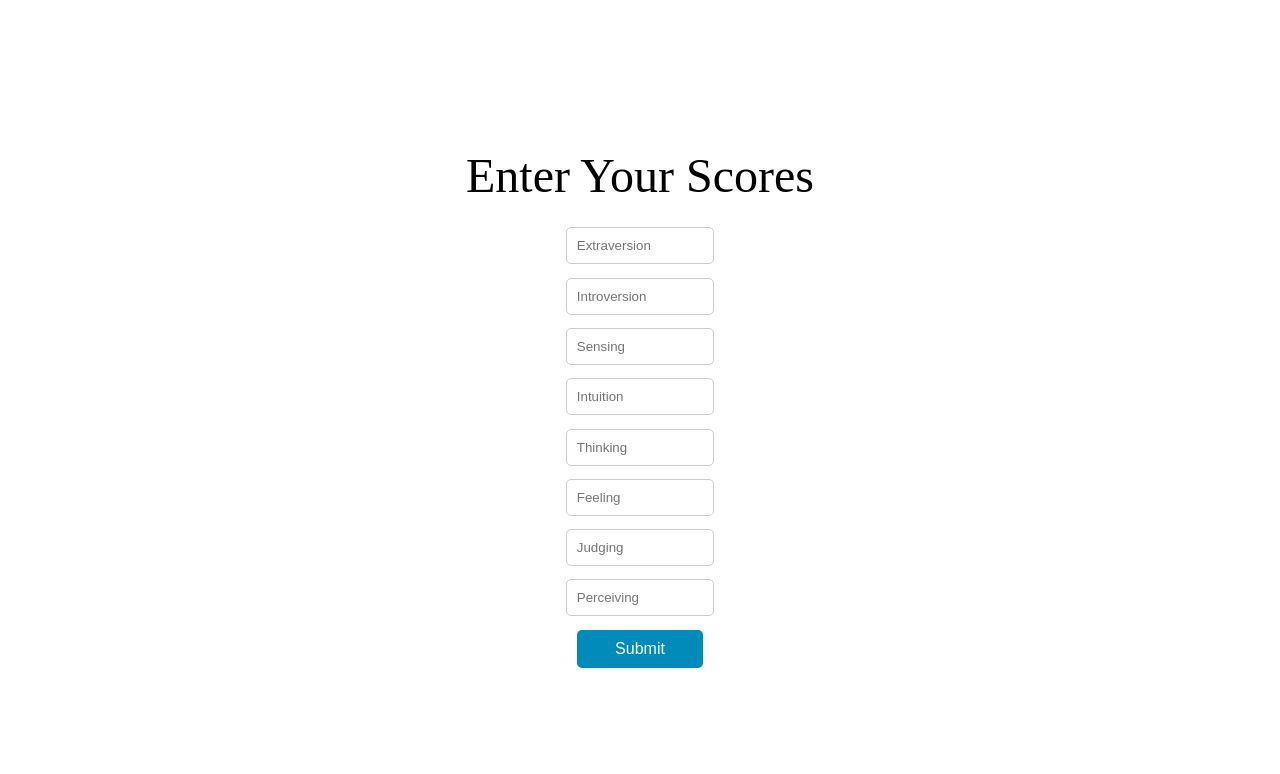
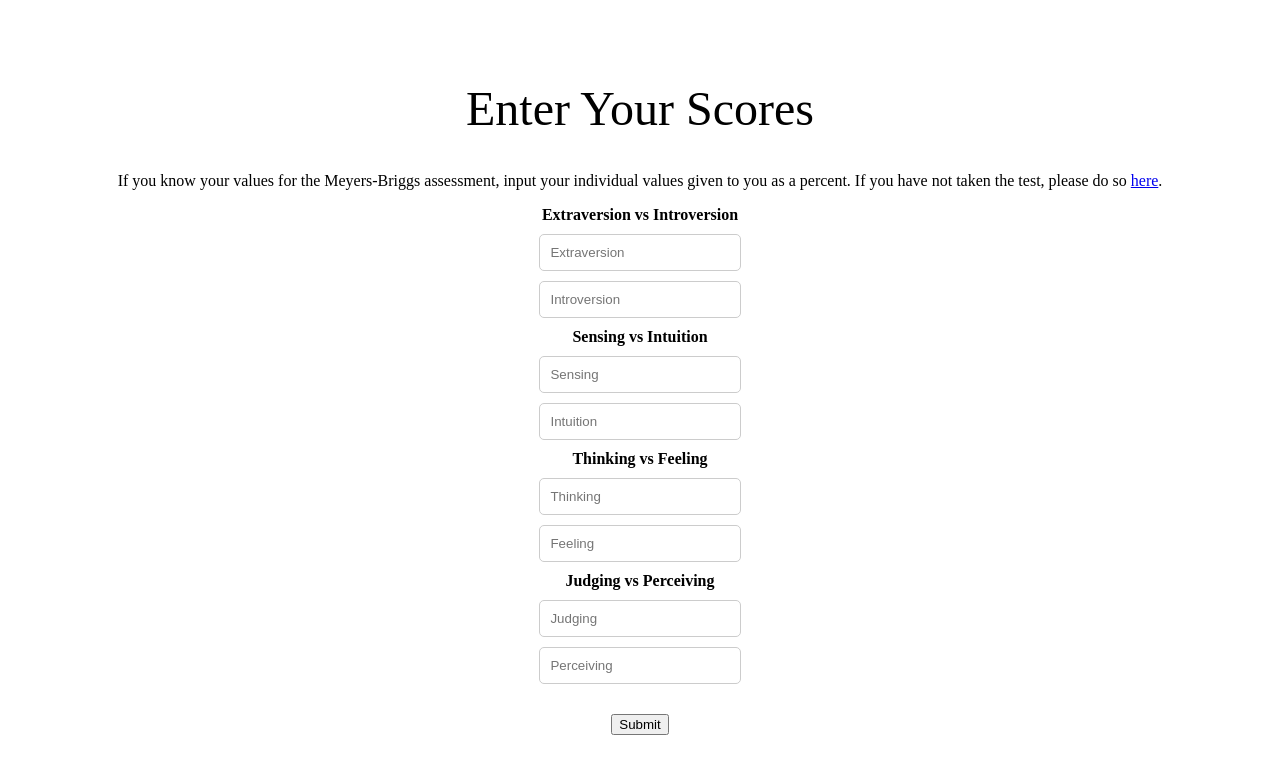
Before and after one commit to Chet-Maker/amasetia_ui, a React (Create React App) app: page /userprofile in a window 1280 px wide. Shown: the top 774 px of the page. Built offline with nearby package versions, Linux system fonts and the light colour scheme.

Commit message:
now displays the trait pairs in sections

```diff
--- a/public/index.html
+++ b/public/index.html
@@ -3,7 +3,7 @@
 <head>
     <meta charset="UTF-8">
     <meta name="viewport" content="width=device-width, initial-scale=1, shrink-to-fit=no">
-    <title>Amasetia</title>
+    <title>Insight Companion</title>
 </head>
 <body>
     <div id="root"></div>
--- a/src/components/Component.css
+++ b/src/components/Component.css
@@ -36,6 +36,11 @@
     cursor: pointer;
 }
 
+.login-button:disabled {
+    background-color: lightgray;
+    cursor: not-allowed;
+  }
+
 .login-button:hover {
     background-color: #005f5f;
 }
@@ -53,3 +58,56 @@
     height: 100vh;
     background-color: white;
 }
+
+.profile-container {
+    display: flex; /* Use flexbox for centering */
+    flex-direction: column; /* Stack children vertically */
+    align-items: center; /* Center children horizontally */
+    justify-content: center; /* Center children vertically */
+    min-height: 100vh; /* Full height of the viewport */
+    padding: 20px;
+    box-sizing: border-box;
+}
+
+.title {
+    margin-bottom: 20px; /* Space below the title */
+}
+
+.traits-container {
+    width: 100%; /* Full width of the profile-container */
+    display: grid;
+    grid-template-columns: repeat(2, 1fr); /* Two columns for larger screens */
+    gap: 20px; /* Space between grid items */
+}
+
+.trait-pair {
+    display: flex; /* Use flexbox within each trait pair */
+    flex-direction: column; /* Stack children vertically */
+    align-items: center; /* Center children horizontally */
+}
+
+.input-field {
+    width: 90%; /* Make input fields take up most of the trait pair width */
+    margin-bottom: 10px; /* Space below each input field */
+}
+
+.submit-button {
+    margin-top: 20px; /* Space above the button */
+}
+
+.submit-button:disabled {
+    background-color: lightgray;
+    cursor: not-allowed;
+}
+
+.trait-heading {
+    margin-bottom: 10px;
+    font-weight: bold;
+}
+
+/* Responsive styles */
+@media (max-width: 768px) {
+    .traits-container {
+        grid-template-columns: 1fr; /* Stack the trait pairs on smaller screens */
+    }
+}
--- a/src/components/Login.js
+++ b/src/components/Login.js
@@ -28,8 +28,8 @@
 
     return (
         <div className="login-container">
-            <h1 className="title">Amasetia</h1>
-            <p className="subtitle">Build a mind that understands you.</p>
+            <h1 className="title">Insight Companion</h1>
+            <p className="subtitle">Please sign in</p>
             <input
                 type="text"
                 value={username}
--- a/src/components/UserProfile.js
+++ b/src/components/UserProfile.js
@@ -11,9 +11,20 @@
     const [feeling, setFeeling] = useState('');
     const [judging, setJudging] = useState('');
     const [perceiving, setPerceiving] = useState('');
+    const [error, setError] = useState('');
+
+    const validateInput = (setter, opposingValue, value) => {
+        const numValue = parseInt(value, 10);
+        if (opposingValue !== "" && numValue + parseInt(opposingValue, 10) !== 100 || numValue > 100) {
+            setter(value);
+            setError('The sum of each trait pair must equal 100 and neither can be greater than 100.');
+        } else {
+            setError('');
+            setter(value);
+        }
+    };
 
     const handleProfileSubmit = async () => {
-        // Replace '/api/userprofile' with the correct endpoint for your API
         try {
             const response = await fetch('/api/userprofile', {
                 method: 'POST',
@@ -34,10 +45,8 @@
 
             const data = await response.json();
             if (response.ok) {
-                // Handle successful submission, e.g., notify user or redirect
                 window.location.href = '/home'
             } else {
-                // Handle errors, e.g., display a message to the user
                 alert(data.error || 'An error occurred while updating the profile.');
             }
         } catch (error) {
@@ -46,67 +55,82 @@
         }
     };
 
-    // The form inputs are given the 'input-field' class for styling
     return (
-        <div className="login-container">
+        <div className="profile-container">
             <div className="title">Enter Your Scores</div>
+            <p>If you know your values for the Meyers-Briggs assessment, input your individual values given to you as a percent. If you have not taken the test, please do so <a href="https://www.16personalities.com/free-personality-test" target="_blank" rel="noopener noreferrer">here</a>.</p>
+            {error && <p className="error-message">{error}</p>}
+            <div className='trait-container'>
+            <div className="trait-pair">
+             <div className="trait-heading">Extraversion vs Introversion</div>
             <input
                 className="input-field"
                 type="number"
                 value={extraversion}
-                onChange={(e) => setExtraversion(e.target.value)}
+                onChange={(e) => validateInput(setExtraversion, introversion, e.target.value)}
                 placeholder="Extraversion"
             />
             <input
                 className="input-field"
                 type="number"
                 value={introversion}
-                onChange={(e) => setIntroversion(e.target.value)}
+                onChange={(e) => validateInput(setIntroversion, extraversion, e.target.value)}
                 placeholder="Introversion"
             />
+            </div>
+            <div className="trait-pair">
+            <div className="trait-heading">Sensing vs Intuition</div>
             <input
                 className="input-field"
                 type="number"
                 value={sensing}
-                onChange={(e) => setSensing(e.target.value)}
+                onChange={(e) => validateInput(setSensing, intuition, e.target.value)}
                 placeholder="Sensing"
             />
             <input
                 className="input-field"
                 type="number"
                 value={intuition}
-                onChange={(e) => setIntuition(e.target.value)}
+                onChange={(e) => validateInput(setIntuition, sensing, e.target.value)}
                 placeholder="Intuition"
             />
+            </div>
+            <div className="trait-pair">
+            <div className="trait-heading">Thinking vs Feeling</div>
             <input
                 className="input-field"
                 type="number"
                 value={thinking}
-                onChange={(e) => setThinking(e.target.value)}
+                onChange={(e) => validateInput(setThinking, feeling, e.target.value)}
                 placeholder="Thinking"
             />
             <input
                 className="input-field"
                 type="number"
                 value={feeling}
-                onChange={(e) => setFeeling(e.target.value)}
+                onChange={(e) => validateInput(setFeeling, thinking, e.target.value)}
                 placeholder="Feeling"
             />
+            </div>
+            <div className="trait-pair">
+            <div className="trait-heading">Judging vs Perceiving</div>
             <input
                 className="input-field"
                 type="number"
                 value={judging}
-                onChange={(e) => setJudging(e.target.value)}
+                onChange={(e) => validateInput(setJudging, perceiving, e.target.value)}
                 placeholder="Judging"
             />
             <input
                 className="input-field"
                 type="number"
                 value={perceiving}
-                onChange={(e) => setPerceiving(e.target.value)}
+                onChange={(e) => validateInput(setPerceiving, judging, e.target.value)}
                 placeholder="Perceiving"
             />
-            <button className="login-button" onClick={handleProfileSubmit}>Submit</button>
+            </div>
+            </div>
+            <button className="submit-button" onClick={handleProfileSubmit} disabled={!!error}>Submit</button>
         </div>
     );
 }
```
Also changed, not shown: 2 other files (tests, documents, lock files or other folders).
